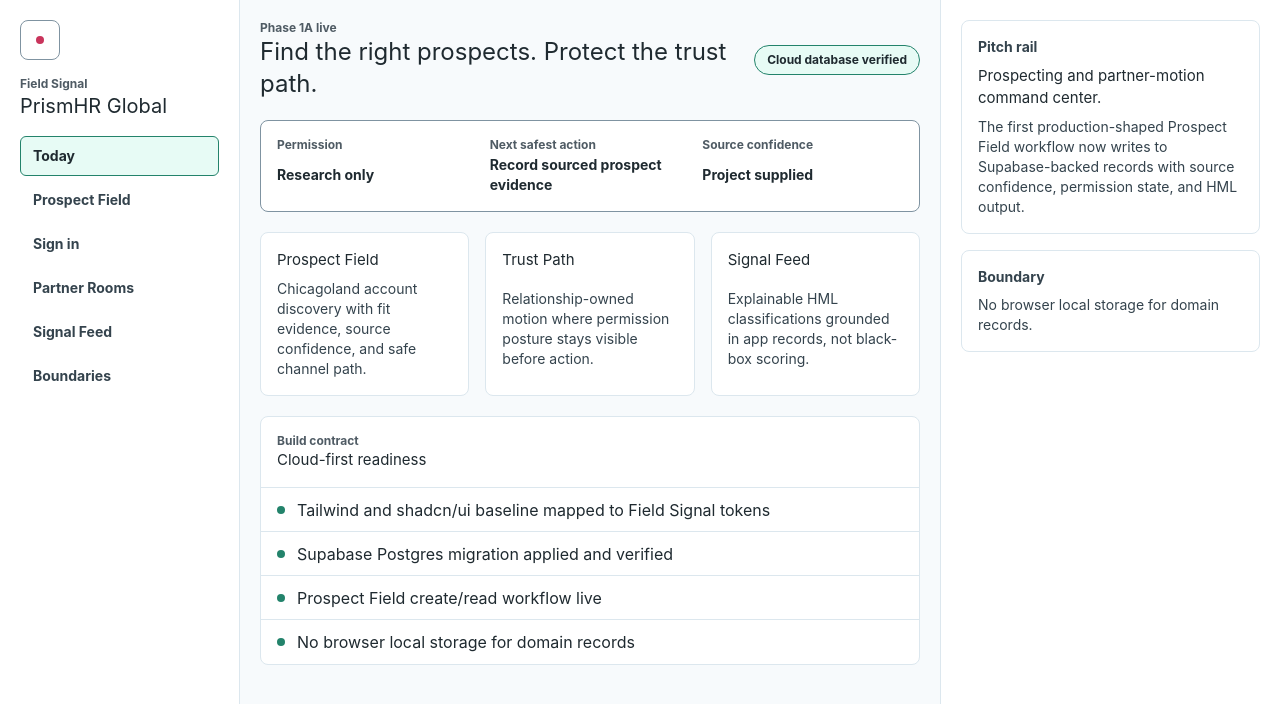
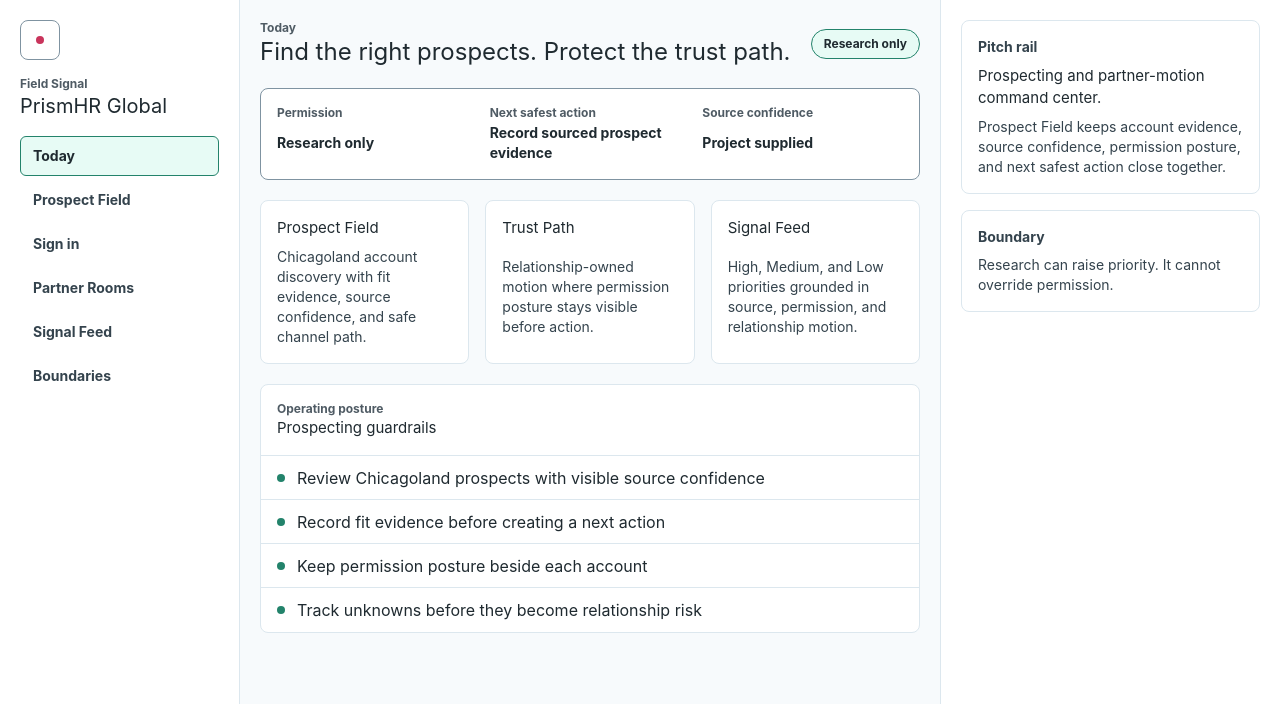
Before and after one commit to FastCoempany/prismhr-global-command-center, a Next.js app: page / in a window 1280 px wide. Shown: the top 704 px of the page. Built offline with nearby package versions, Linux system fonts and the light colour scheme.

Commit message:
Remove scaffold UI from product surface

```diff
--- a/src/app/login/page.tsx
+++ b/src/app/login/page.tsx
@@ -28,32 +28,12 @@
   }
 
   return (
-    <main className="min-h-screen bg-[color:var(--color-canvas)] p-5 text-[color:var(--color-ink)]">
-      <section className="mx-auto grid min-h-[calc(100vh-40px)] max-w-[920px] items-center gap-6 md:grid-cols-[minmax(0,1fr)_360px]">
-        <div className="grid gap-4">
+    <main className="grid min-h-screen place-items-center bg-[color:var(--color-canvas)] p-5 text-[color:var(--color-ink)]">
+      <section className="w-full max-w-sm rounded-lg border border-[color:var(--color-line)] bg-[color:var(--color-surface)] p-5">
         <p className="text-xs font-bold leading-4 text-[color:var(--color-ink-support)]">
-            Field Signal access
+          Field Signal
         </p>
-          <h1 className="max-w-xl text-3xl font-semibold leading-10">
-            Enter the access code to open Prospect Field.
-          </h1>
-          <div className="grid gap-3 sm:grid-cols-3">
-            {["Code gate", "Cloud database", "Owner writes"].map((item) => (
-              <div
-                className="rounded-lg border border-[color:var(--color-line)] bg-[color:var(--color-surface)] p-4 text-sm font-semibold leading-5"
-                key={item}
-              >
-                {item}
-              </div>
-            ))}
-          </div>
-        </div>
-
-        <section className="rounded-lg border border-[color:var(--color-line)] bg-[color:var(--color-surface)] p-5">
-          <p className="text-xs font-bold leading-4 text-[color:var(--color-ink-support)]">
-            Sign in
-          </p>
-          <h2 className="mb-4 text-xl font-semibold leading-7">Access code</h2>
+        <h1 className="mb-4 mt-1 text-xl font-semibold leading-7">Enter access code</h1>
 
         {params.error ? (
           <div className="mb-4 rounded-lg border border-[color:var(--color-high-border)] bg-[color:var(--color-high-bg)] p-3 text-sm font-semibold leading-5">
@@ -77,7 +57,6 @@
           <Button type="submit">Enter</Button>
         </form>
       </section>
-      </section>
     </main>
   );
 }
--- a/src/app/page.tsx
+++ b/src/app/page.tsx
@@ -1,10 +1,10 @@
 import Link from "next/link";
 
 const readinessItems = [
-  "Tailwind and shadcn/ui baseline mapped to Field Signal tokens",
-  "Supabase Postgres migration applied and verified",
-  "Prospect Field create/read workflow live",
-  "No browser local storage for domain records",
+  "Review Chicagoland prospects with visible source confidence",
+  "Record fit evidence before creating a next action",
+  "Keep permission posture beside each account",
+  "Track unknowns before they become relationship risk",
 ];
 
 const focusItems = [
@@ -21,7 +21,7 @@
   {
     id: "signal-feed",
     label: "Signal Feed",
-    body: "Explainable HML classifications grounded in app records, not black-box scoring.",
+    body: "High, Medium, and Low priorities grounded in source, permission, and relationship motion.",
   },
 ];
 
@@ -51,10 +51,10 @@
       <section className="work-surface" id="today">
         <header className="top-bar">
           <div>
-            <p className="eyebrow">Phase 1A live</p>
+            <p className="eyebrow">Today</p>
             <h2>Find the right prospects. Protect the trust path.</h2>
           </div>
-          <div className="status-pill">Cloud database verified</div>
+          <div className="status-pill">Research only</div>
         </header>
 
         <section className="safety-strip" aria-label="Current safety posture">
@@ -84,8 +84,8 @@
         <section className="table-panel" id="prospect-field">
           <div className="section-heading">
             <div>
-              <p className="eyebrow">Build contract</p>
-              <h3>Cloud-first readiness</h3>
+              <p className="eyebrow">Operating posture</p>
+              <h3>Prospecting guardrails</h3>
             </div>
           </div>
           <div className="readiness-list">
@@ -104,14 +104,13 @@
           <p className="eyebrow">Pitch rail</p>
           <h2>Prospecting and partner-motion command center.</h2>
           <p>
-            The first production-shaped Prospect Field workflow now writes to
-            Supabase-backed records with source confidence, permission state, and HML
-            output.
+            Prospect Field keeps account evidence, source confidence, permission posture,
+            and next safest action close together.
           </p>
         </section>
         <section>
           <p className="eyebrow">Boundary</p>
-          <p>No browser local storage for domain records.</p>
+          <p>Research can raise priority. It cannot override permission.</p>
         </section>
       </aside>
     </main>
--- a/src/app/prospect-field/actions.ts
+++ b/src/app/prospect-field/actions.ts
@@ -90,7 +90,7 @@
 
 export async function createTerritoryAccount(formData: FormData) {
   if (!hasDatabaseEnv()) {
-    formErrorRedirect("Database environment variables are required to save records.");
+    formErrorRedirect("Prospect records are unavailable right now.");
   }
 
   const access = await getAppAccess();
@@ -100,7 +100,7 @@
   }
 
   if (!access.canWrite) {
-    formErrorRedirect("Owner access is required to create prospect records.");
+    formErrorRedirect("Write access is required to create prospect records.");
   }
 
   try {
--- a/src/app/prospect-field/data.ts
+++ b/src/app/prospect-field/data.ts
@@ -8,8 +8,7 @@
       accountLimit: ACCOUNT_PAGE_SIZE,
       accounts: [],
       databaseReady: false,
-      error:
-        "Database environment variables are not available locally. Vercel can still build, but cloud data cannot be queried here.",
+      error: "Prospect records cannot be loaded from this environment.",
       totalAccounts: 0,
       unknowns: [],
     };
@@ -70,8 +69,7 @@
       accountLimit: ACCOUNT_PAGE_SIZE,
       accounts: [],
       databaseReady: false,
-      error:
-        "Prospect Field tables are not queryable yet. Apply the Prisma migration and verify Supabase env vars.",
+      error: "Prospect records cannot be loaded right now.",
       totalAccounts: 0,
       unknowns: [],
     };
--- a/src/app/prospect-field/page.tsx
+++ b/src/app/prospect-field/page.tsx
@@ -160,9 +160,7 @@
               </p>
             </div>
             <div className="flex flex-wrap items-center justify-end gap-2">
-              <Badge tone={databaseReady ? "low" : "medium"}>
-                {databaseReady ? "Cloud database connected" : "Database pending"}
-              </Badge>
+              {!databaseReady ? <Badge tone="medium">Records unavailable</Badge> : null}
               <form action={signOut}>
                 <Button size="compact" type="submit" variant="quiet">
                   Sign out
@@ -202,7 +200,7 @@
           {!databaseReady ? (
             <section className="mb-5 rounded-lg border border-[color:var(--color-medium-border)] bg-[color:var(--color-medium-bg)] p-4">
               <h2 className="text-base font-semibold leading-6">
-                Cloud database not queryable from this runtime yet
+                Prospect records are unavailable
               </h2>
               <p className="mt-1 text-sm font-semibold leading-5 text-[color:var(--color-ink-soft)]">
                 {error}
@@ -223,7 +221,7 @@
             <section className="mb-5 rounded-lg border border-[color:var(--color-low-border)] bg-[color:var(--color-low-bg)] p-4">
               <h2 className="text-base font-semibold leading-6">Prospect saved</h2>
               <p className="mt-1 text-sm font-semibold leading-5 text-[color:var(--color-ink-soft)]">
-                The record is now in the cloud database.
+                The prospect record is saved.
               </p>
             </section>
           ) : null}
@@ -478,12 +476,12 @@
                   </Button>
                   {!databaseReady ? (
                     <p className="text-xs font-semibold leading-4 text-[color:var(--color-ink-support)]">
-                      Apply the Prisma migration before creating records.
+                      Prospect records are unavailable right now.
                     </p>
                   ) : null}
                   {!access.canWrite ? (
                     <p className="text-xs font-semibold leading-4 text-[color:var(--color-ink-support)]">
-                      Owner access is required to create prospect records.
+                      Write access is required to create prospect records.
                     </p>
                   ) : null}
                 </form>
--- a/src/lib/auth.ts
+++ b/src/lib/auth.ts
@@ -142,7 +142,7 @@
       authEmail: email,
       canRead: false,
       canWrite: false,
-      message: "Database environment variables are required for access checks.",
+      message: "Access checks are unavailable right now.",
       status: "database-unavailable",
     };
   }
```
Also changed, not shown: 5 other files (tests, documents, lock files or other folders). Lines whose indentation alone changed are shown as unchanged.
